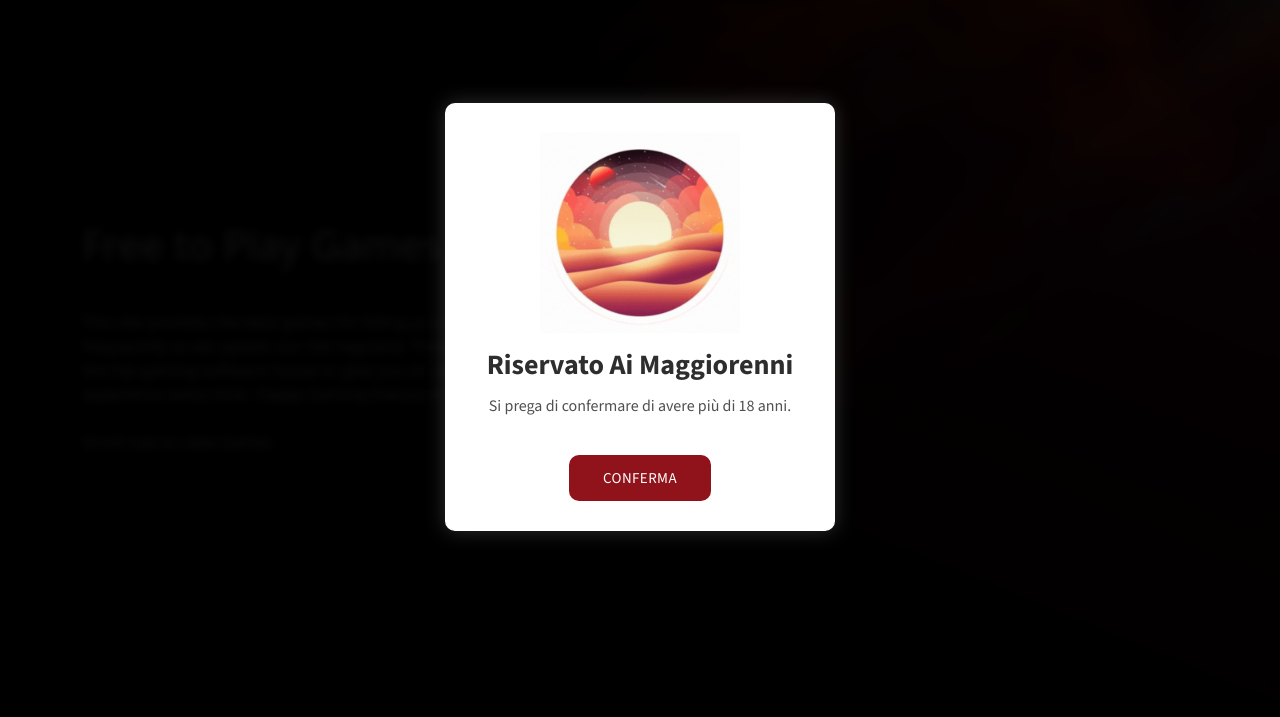
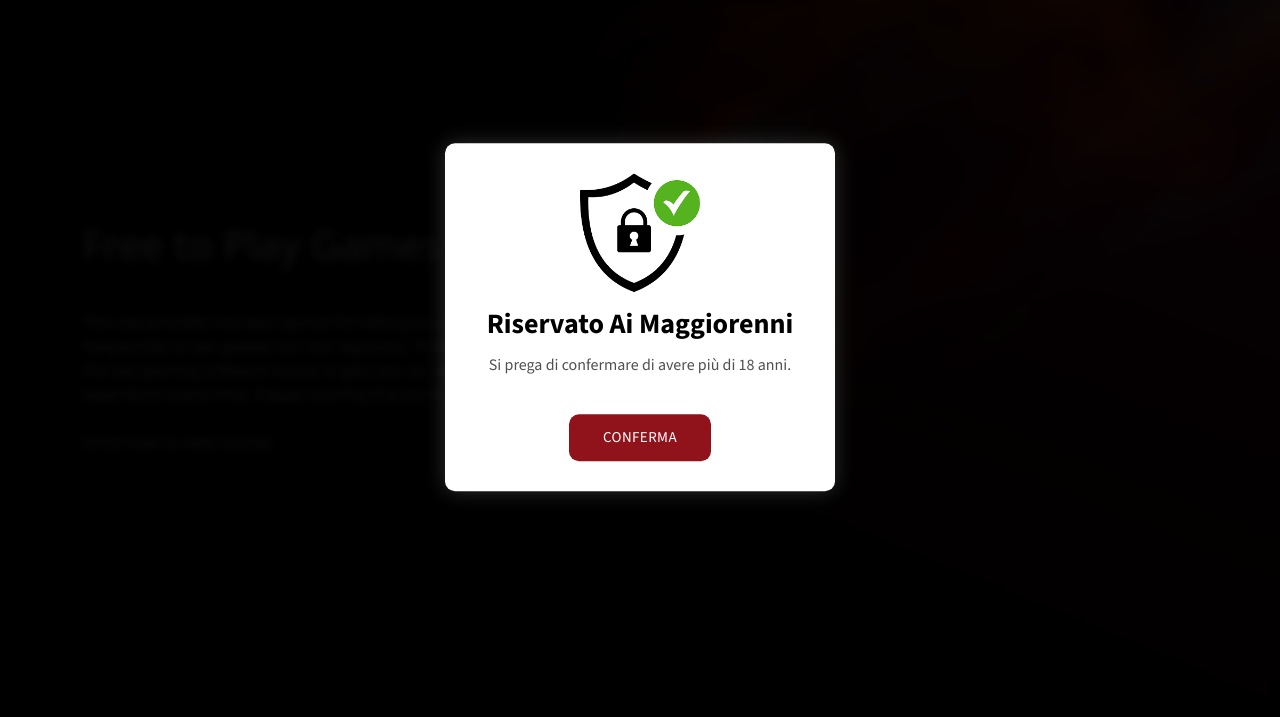
Before and after one commit to NobonitaSaha/pooniespins.com-play, a plain HTML site: page index.html in a window 1280 px wide. Shown: the part 83-800 px from the top of the page. Drawn offline with nearby package versions, Linux system fonts and the light colour scheme.

Commit message:
second commit

```diff
--- a/index.html
+++ b/index.html
@@ -24,7 +24,7 @@
 		<div class="cookie-popup" id="cookiePopup">
 			<div class="cookie-description">
 				<div class="cookie-text">
-                    <img src="img/dayor.gif" alt="cookie photo">
+                    <img src="img/confirm.png" alt="cookie photo">
 					<h3>Riservato Ai Maggiorenni</h3>
 					<p>Si prega di confermare di avere più di 18 anni.</p>
 				</div>
@@ -65,13 +65,13 @@
 		}
 
         .cookie-text > img{
-            width: 200px;
+            width: 120px;
             height: auto;
             margin-bottom: 15px;
         }
 
          .cookie-text > h3 {
-            color: #2e2e2e;
+            color: #000000;
             font-size: 28px;
             font-weight: 700;
             font-family: "Source Sans 3", sans-serif;
```
Also changed, not shown: img/confirm.png (added), img/dayor.gif (deleted), img/shield_animation.gif (deleted).
